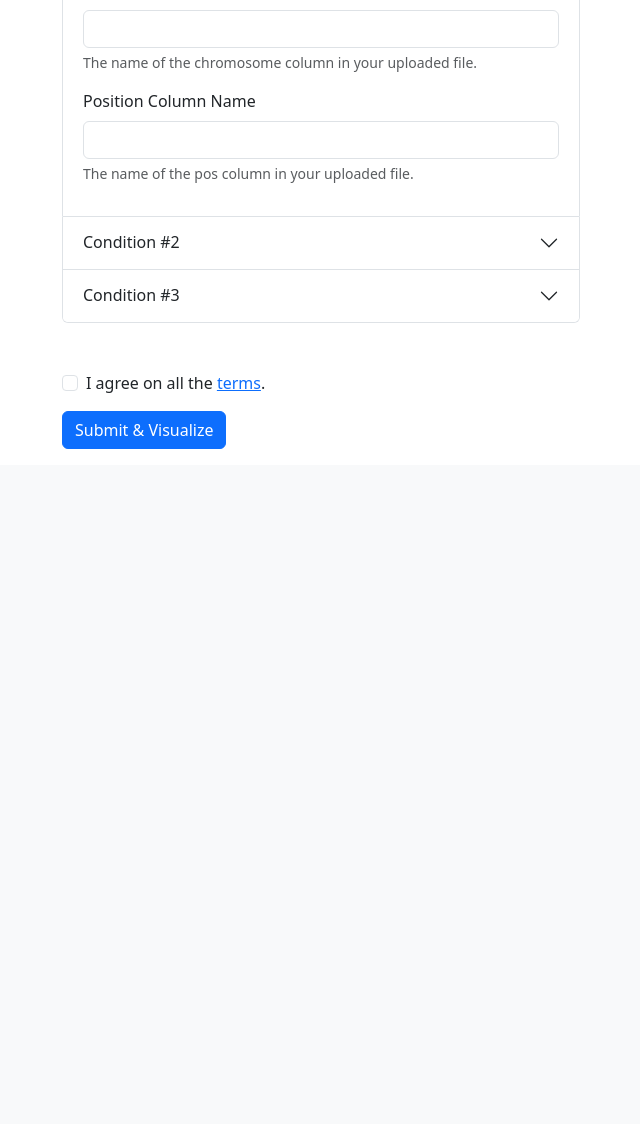
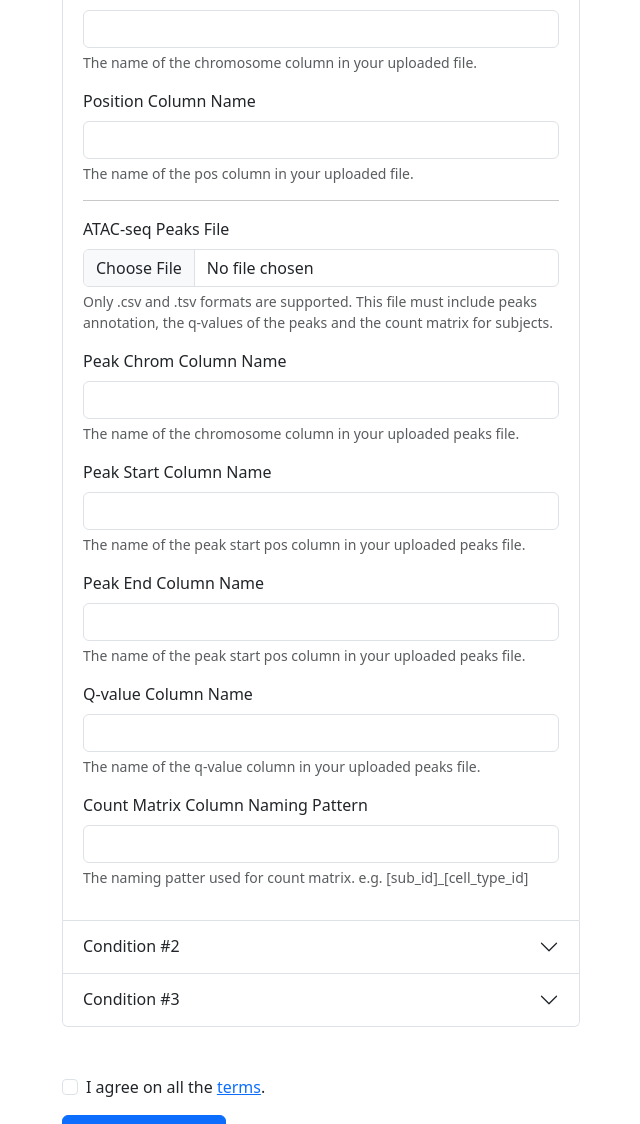
Before and after one commit to OmarLaham/SNPNavigator, a Django app: page /start/ in a window 1280 px wide. Shown: the part 677-1801 px from the top of the page, without its empty margins (319-959 px from the left). Before the commit the page ends 1126 px from the top, so only its background shows below. Run offline with Django 4.2, Linux system fonts and the light colour scheme; parts of the project's set-up code (start-up, migrations or seed data) failed here and were passed over; some libraries are stand-ins or nearby versions.

Commit message:
add ATAC-seq upload fields to the start page

```diff
--- a/snpnavigator/snpnavigator/templates/pages/start.html
+++ b/snpnavigator/snpnavigator/templates/pages/start.html
@@ -46,6 +46,37 @@
                   <label for="posColName1" class="form-label">Position Column Name</label>
                   <input type="text" class="form-control" id="posColName1">
                   <div id="pvalHelp" class="form-text">The name of the pos column in your uploaded file.</div>
+                </div>
+                <hr/>
+                <div class="mb-3">
+                  <label for="peaksFile" class="form-label">ATAC-seq Peaks File</label>
+                  <input class="form-control" type="file" id="peaksFile" aria-describedby="peaksHelp">
+                  <div id="peaksHelp" class="form-text">Only .csv and .tsv formats are supported. This file must include peaks annotation, the q-values of the peaks and the count matrix for subjects.</div>
+                </div>
+                <div class="mb-3">
+                  <label for="peaksChromColName" class="form-label">Peak Chrom Column Name</label>
+                  <input type="text" class="form-control" id="peaksChromColName" aria-describedby="peaksChromColNameHelp">
+                  <div id="peaksChromColNameHelp" class="form-text">The name of the chromosome column in your uploaded peaks file.</div>
+                </div>
+                <div class="mb-3">
+                  <label for="peaksStartColName" class="form-label">Peak Start Column Name</label>
+                  <input type="text" class="form-control" id="peaksStartColName" aria-describedby="peaksStartColNameHelp">
+                  <div id="peaksStartColNameHelp" class="form-text">The name of the peak start pos column in your uploaded peaks file.</div>
+                </div>
+                <div class="mb-3">
+                  <label for="peaksEndColName" class="form-label">Peak End Column Name</label>
+                  <input type="text" class="form-control" id="peaksEndColName" aria-describedby="peaksEndColNameHelp">
+                  <div id="peaksEndColNameHelp" class="form-text">The name of the peak start pos column in your uploaded peaks file.</div>
+                </div>
+                <div class="mb-3">
+                  <label for="peaksQValColName" class="form-label">Q-value Column Name</label>
+                  <input type="text" class="form-control" id="peaksQValColName" aria-describedby="peaksQValHelp">
+                  <div id="peaksQValHelp" class="form-text">The name of the q-value column in your uploaded peaks file.</div>
+                </div>
+                <div class="mb-3">
+                  <label for="cntMatrixColNamingPattern" class="form-label">Count Matrix Column Naming Pattern</label>
+                  <input type="text" class="form-control" id="cntMatrixColNamingPattern" aria-describedby="cntMatrixColNamingPatternHelp">
+                  <div id="cntMatrixColNamingPatternHelp" class="form-text">The naming patter used for count matrix. e.g. [sub_id]_[cell_type_id]</div>
                 </div>
               </div>
             </div>
```
